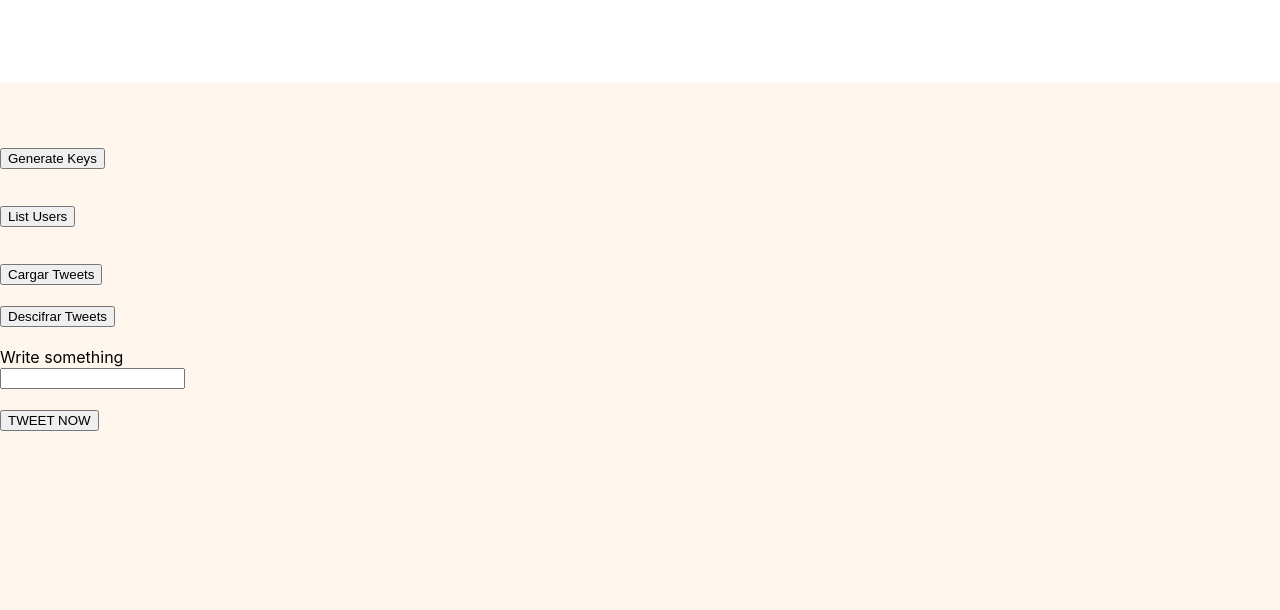
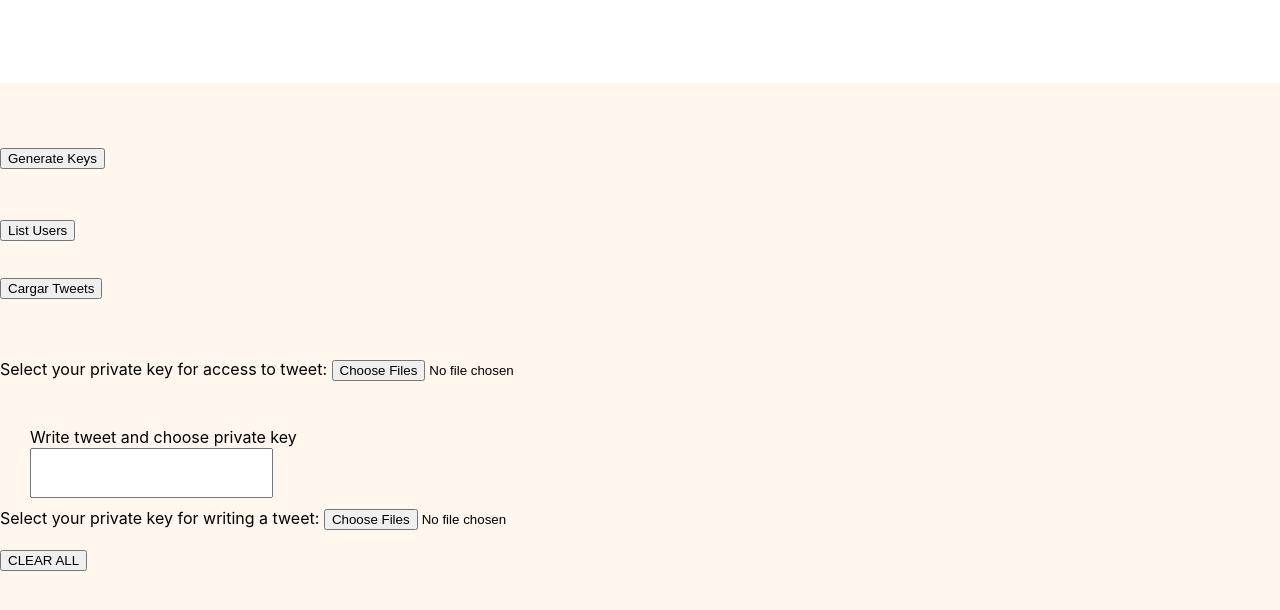
Before and after one commit to jneirar/CryptoTweets, a React (Create React App) app in the folder react-twitter/: page /twitter_auth_callback in a window 1280 px wide. Shown: the top 610 px of the page. Built offline with nearby package versions, Linux system fonts and the light colour scheme.

Commit message:
Update TwitterCallback.js

```diff
--- a/react-twitter/src/TwitterCallback.js
+++ b/react-twitter/src/TwitterCallback.js
@@ -1,35 +1,59 @@
 import React, { useState, useEffect } from 'react';
 import myData from './privateKey.json';
+import myDataRec from './privateKeySUEL.json';
 import axios from 'axios';
 import './App.css';
 import * as functions from "./functions";
 const FileSaver = require('file-saver');
 
 function ab2str(buf) {
-    return String.fromCharCode.apply(null, new Uint8Array(buf));
+    return String.fromCharCode.apply(null, new Int8Array(buf));
 }
 function str2ab(str) {
-    var buf = new ArrayBuffer(str.length*2); // 2 bytes for each char
-    var bufView = new Uint8Array(buf);
+    var buf = new ArrayBuffer(str.length*1); // 2 bytes for each char
+    var bufView = new Int8Array(buf);
     for (var i=0, strLen=str.length; i < strLen; i++) {
         bufView[i] = str.charCodeAt(i);
     }
     return buf;
 }
 
+function stringToHash(string) {
+
+    var hash = 0;
+
+    if (string.length == 0) return hash;
+
+    for (let i = 0; i < string.length; i++) {
+        let char = string.charCodeAt(i);
+        hash = ((hash << 5) - hash) + char;
+        hash = hash & hash;
+    }
+
+    return hash;
+}
+
+
+
 
 function Twittercallback() {
     const API_URL = "http://localhost:5000"
+    const [tweetText, setTweetText] = useState("");
     const [usuarios, setUsuarios] = useState("");
     const [data, setData] = useState({});
     const [keyDisplay, setKeyDisplay] = useState("");
     const [friendKey, setFriendKey] = useState("");
     const [friendKeyTwitter, setFriendKeyTwitter] = useState("");
     const [privateKeyVar, setPrivateKeyVar] = useState({});
+    const [tweetDecripted, setTweetDecripted] = useState("");
+
+    const [textito, setTextito] = useState("");
 
     const [recibirPublicKey, setRecibirPublicKey] = useState("");
 
-    const [tweetText, setTweetText] = useState("");
+    const [tweetTexto, setTweetTexto] = useState("");
+    const [tweetTexto2, setTweetTexto2] = useState("");
+    const [indexTweet, setIndexTweet] = useState(0);
     const [toID, setToID] = useState("");
     const [receiverKey, setReceiverKey] = useState({});
 
@@ -56,84 +80,119 @@ function Twittercallback() {
                 });
     }
 
-    const decrypt = async() =>{
-        //share secret
-        let tweet = tweetsCargados[0];
+    const test = async() =>{
+        const private1 = await functions.importPrivateKeyFromFile(myData);
+        const private2 = await functions.importPrivateKeyFromFile(myDataRec);
+        const public2request =  axios.get(`${API_URL}/get_public_key`, {params: {user_id : "1596050405640867841"}}).then(
+            async function llaves(outputKey) {
+                setRecibirPublicKey(outputKey.data["public_key"]);
+                let aux = JSON.parse(recibirPublicKey);
+                const public2 = await functions.importPublicKeyFromFile(aux);
+                const public1request = axios.get(`${API_URL}/get_public_key`, {params: {user_id : "1169792879813779456"}}).then(
+                    async function llavemia(outputkey2){
+                        let public1temp = outputkey2.data["public_key"];
+                        let public1 = await functions.importPublicKeyFromFile(JSON.parse(public1temp));
+                        const keyShared = await functions.deriveSecretKey(private1, public2);
+                        const keyShared2 = await functions.deriveSecretKey(private2, public1);
+                        const derived11data = await functions.extractData(keyShared);
+                        const derived22data = await functions.extractData(keyShared2);
+                        console.log("derived11data.k: ", derived11data.k);
+                        console.log("derived22data.k: ", derived22data.k);
+                    }
+                )
+            }
+        )
+    }
+
+    const decrypt = async(e) =>{
+        const fileReader = new FileReader();
+        if (e.target.files.length === 0) {
+            console.log("No file");
+            return;
+        }
+        fileReader.readAsText(e.target.files[0], "UTF-8");
+        fileReader.onload = async e => {
+            const keyImported_receive = await functions.importPrivateKeyFromFile(JSON.parse(e.target.result));
+            let tweet = tweetsCargados[indexTweet];
             let tweetID = tweet.id_str;
             let enText = tweet.full_text;
             let fromID = tweet.user.id_str;
             let tweet_nounce = "";
             let tweet_tag = "";
             let aux = {};
-        console.log(tweet);
-        console.log(enText);
-        let prevArray = enText.split(',');
-        console.log(prevArray);
-        let array = new Uint8Array(prevArray);
-        console.log(array);
-        console.log(fromID);
-        console.log(tweetID);
-        const keyImported_receive = await functions.importPrivateKeyFromFile(myData);
-        console.log(keyImported_receive);
-
             const response_leer = axios.get(`${API_URL}/get_public_key`, {params: {user_id : fromID}}).then(
                 async r => {
-                console.log("GET PUBLIC KEY");
-                console.log(r);
                     setRecibirPublicKey(r.data["public_key"]);
+                    console.log(recibirPublicKey);
                     aux = JSON.parse(recibirPublicKey);
-                console.log(aux);
                     const keyImportedFriend = await functions.importPublicKeyFromFile(aux);
                     const keyShared = await functions.deriveSecretKey(keyImported_receive, keyImportedFriend);
+                    const derived11data = await functions.extractData(keyShared);
+                    console.log("KEY SHARED", derived11data.k);
+                    console.log(keyImported_receive);
                     console.log(keyImportedFriend);
                     console.log(keyShared);
 
                     const response_dencrypt = axios.get(`${API_URL}/get_tweet_db_by_id`, {params: {tweet_id : tweetID  }}).then(
                         async res => {
-                        console.log("OUTPUT");
+                            let array = res.data.tweet[7];
+                            tweet_nounce = res.data.tweet[4];
+                            let varNounce = str2ab(tweet_nounce);
+                            tweet_tag = res.data.tweet[5];
+                            let varMAC = str2ab(tweet_tag);
+
                             console.log(res);
-                        tweet_nounce = res.data.tweet[4];
-                        let varNounce = new Uint8Array(tweet_nounce);
-                        tweet_tag = res.data.tweet[5];
-                        let varIV = new Uint8Array(tweet_tag);
-                        console.log(varNounce);
-                        console.log(varIV);
-                        const textDecrypted = await functions.decryptData(keyShared, array, varNounce, varIV);
+                            console.log("text: ", str2ab(array))
+                            console.log("keyShared", keyShared);
+                            console.log("VAR NOUNCE", varNounce);
+                            console.log("varMAC", varMAC);
+                            const textDecrypted = await functions.decryptData(keyShared, str2ab(array), varNounce, varMAC);
+                            console.log(("text original ", textDecrypted));
+                            setTweetDecripted("Texto decifrado: "+ textDecrypted);
+
+                            const updateresponsepost = axios.post(`${API_URL}/update_not_readed_tweet`, {tweet_id_twitter : res.data.tweet[1]}).then(
+                                r =>{console.log(r);
+                                    if(indexTweet == 0){
+                                        setTweetTexto("");
+                                    }else{
+                                        setTweetTexto2("");
+                                    }
+                                    }
+                            )
                         })
-
                 }
             )
         }
 
-    const encrypt = async() =>{
+        //share secret
+
+
+
+    }
+
+    const encrypt = async () =>{
         //const keyShared = await functions.deriveSecretKey(privateKeyVar, keyPublicFriend);
         //read private key from file
         const keyImported = await functions.importPrivateKeyFromFile(myData);
         const keyImportedFriend = await functions.importPublicKeyFromFile(receiverKey);
         const keyShared = await functions.deriveSecretKey(keyImported,keyImportedFriend);
+        const derived11data = await functions.extractData(keyShared);
+        console.log("KEY SHARED", derived11data.k);
         const encryptResult = await functions.encryptData(keyShared, tweetText);
-        let view = new Uint8Array(encryptResult.cipherdata);
-        console.log("VIEW");
-        console.log(view.toString());
-        const finalText = functions.tagToString(view);
-        const finalNounce = functions.tagToString(encryptResult.iv);
-        const finalMac = functions.tagToString(encryptResult.tag);
 
-        console.log("FRIEND ID");
-        console.log(friendKey);
-        console.log("MY ID");
-        console.log(data.id);
-        console.log("My Private Key");
-        console.log(keyImported);
-        console.log("My friend public Key");
-        console.log(keyImportedFriend);
+        let textiton = ab2str(encryptResult.iv);
+        let texts = str2ab(textiton);
 
-        var viewIV = new Uint8Array(encryptResult.iv);
-        var viewTAG = new Uint8Array(encryptResult.tag);
+        let textiton2 = ab2str(encryptResult.tag);
+        let texts2 = str2ab(textiton2);
 
-        const response6 = axios.post(`${API_URL}/post_crypted_tweet`, {tweet_crypted : view.toString(), user_id_sender : data.id.toString(), user_id_receiver : friendKey.toString(), tweet_nounce : viewIV.toString(), tweet_mac : viewTAG.toString()}, {headers: {access_token: data.access_token.toString(), access_token_secret : data.access_token_secret.toString()}})
+        const response6 = axios.post(`${API_URL}/post_crypted_tweet`, {tweet_crypted : ab2str(encryptResult.cipherdata), user_id_sender : data.id.toString(), user_id_receiver : friendKey.toString(), tweet_nounce : ab2str(encryptResult.iv), tweet_mac : ab2str(encryptResult.tag)}, {headers: {access_token: data.access_token.toString(), access_token_secret : data.access_token_secret.toString()}})
             .then(r6 =>{
                 console.log(r6);
+                console.log("keyShared ", keyShared);
+                console.log("text: ", encryptResult.cipherdata);
+                console.log("nounce: ", encryptResult.iv);
+                console.log("mac; ", encryptResult.tag );
             });
     }
 
@@ -187,7 +246,10 @@ function Twittercallback() {
                                     function savePublic(ret){
                                         managePrivateKey(keydata).then(
                                             function savePrivate(retPriv){
-                                                const response2 = axios.post(`${API_URL}/create_user`, {user_username: data.username.toString(), user_id_twitter: data.user_id.toString(), user_public_key: ret.toString(), user_private_key_hashed: retPriv.toString()}).then(r=>{
+
+
+                                                const hash = stringToHash(retPriv.toString());
+                                                const response2 = axios.post(`${API_URL}/create_user`, {user_username: data.username.toString(), user_id_twitter: data.user_id.toString(), user_public_key: ret.toString(), user_private_key_hashed: hash}).then(r=>{
                                                     console.log(r);
                                                 });
                                                 setKeyDisplay(ret);
@@ -211,11 +273,13 @@ function Twittercallback() {
 
 
     function listUsers(e){
-        const response =  axios.get(`${API_URL}/get_users`, { params: {user_id : data.user_id.toString() ,access_token: data.access_token.toString(), access_token_secret : data.access_token_secret.toString()}}).then(s => {
+        const response =  axios.get(`${API_URL}/get_users`, { params: {user_id : data.user_id.toString() ,access_token: data.access_token.toString(), access_token_secret : data.access_token_secret.toString()}}).then(async s => {
                 console.log(s);
                 setFriendKey(s.data.users[0].user_id);
                 setFriendKeyTwitter(s.data.users[0].user_id_twitter);
-            setUsuarios("Registered Users:\n" + s.data.users[0].username + "     " + "Public Key:  " + s.data.users[0]["public_key"] );
+                const p = await functions.importPublicKeyFromFile((JSON.parse(s.data.users[0]["public_key"])));
+                const derived22data = await functions.extractData(p);
+                setUsuarios(s.data.users[0].username);
             }
         )
     }
@@ -237,12 +301,48 @@ function Twittercallback() {
             console.log(r);
             setTweetsCargados(r.data.tweets);
             console.log(tweetsCargados);
+            setTweetTexto("1.- De: "+ r.data.tweets[0]["user"]["name"] + "   Text: " + r.data.tweets[0]["full_text"]);
+            if(r.data.tweets_number > 1){
+                setTweetTexto2("2.- De: "+ r.data.tweets[1]["user"]["name"] + "   Text: " + r.data.tweets[1]["full_text"]);
+            }
         });
     }
 
     function escribirTweet(e){
         //Encriptamos tweet
-        encrypt();
+        const fileReader = new FileReader();
+        if (e.target.files.length === 0) {
+            console.log("No file");
+            return;
+        }
+        fileReader.readAsText(e.target.files[0], "UTF-8");
+        fileReader.onload = async e => {
+            const keyImported = await functions.importPrivateKeyFromFile(JSON.parse(e.target.result));
+            const keyImportedFriend = await functions.importPublicKeyFromFile(receiverKey);
+            const keyShared = await functions.deriveSecretKey(keyImported,keyImportedFriend);
+            const derived11data = await functions.extractData(keyShared);
+            console.log("KEY SHARED", derived11data.k);
+            const encryptResult = await functions.encryptData(keyShared, tweetText);
+
+            let textiton = ab2str(encryptResult.iv);
+            let texts = str2ab(textiton);
+
+            let textiton2 = ab2str(encryptResult.tag);
+            let texts2 = str2ab(textiton2);
+
+            const response6 = axios.post(`${API_URL}/post_crypted_tweet`, {tweet_crypted : ab2str(encryptResult.cipherdata), user_id_sender : data.id.toString(), user_id_receiver : friendKey.toString(), tweet_nounce : ab2str(encryptResult.iv), tweet_mac : ab2str(encryptResult.tag)}, {headers: {access_token: data.access_token.toString(), access_token_secret : data.access_token_secret.toString()}})
+                .then(r6 =>{
+                    console.log(r6);
+                    console.log("keyShared ", keyShared);
+                    console.log("text: ", encryptResult.cipherdata);
+                    console.log("nounce: ", encryptResult.iv);
+                    console.log("mac; ", encryptResult.tag );
+                });
+
+
+        }
+
+        //encrypt();
 
     }
 
@@ -252,11 +352,34 @@ function Twittercallback() {
             console.log("PUBLIC KEY SLECTED: ", r.data["public_key"]);
             setReceiverKey(JSON.parse(r.data["public_key"].toString()));
             //setFriendKey(r.data["public_key"].toString());
+            setTextito("Usuario seleccionado");
         });
     }
 
     function dencrypt(e){
-        decrypt();
+        decrypt(e);
+    }
+
+    function testKey(){
+        test();
+    }
+
+    function clear(){
+        setKeyDisplay("");
+        setTextito("");
+        setTweetTexto("");
+        setUsuarios("");
+        setTweetDecripted("");
+    }
+
+    function set0(){
+        setIndexTweet(0);
+        console.log("index : ", indexTweet);
+    }
+
+    function set1(){
+        setIndexTweet(1);
+        console.log("index : ", indexTweet);
     }
 
 
@@ -274,41 +397,52 @@ function Twittercallback() {
         <div style={{backgroundColor: "#fff6ed", paddingTop:"5%", paddingBottom:"100%"}}>
 
             <button className={"ActionButton"} onClick={CheckUsers}>Generate Keys</button>
-            <p>{keyDisplay}</p>
+            <p style={{paddingLeft: "35px"}}>{keyDisplay}</p>
             <simpleTextLayout/>
 
-            <div style={{paddingTop: "20px"}}></div>
+            <div style={{paddingTop: "40pxpx"}}></div>
             <div className={"KeyText"}>
                 <div className={keyDisplay ? "col" : ""}>
                 </div>
             </div>
-            <button className={"ActionButton"} onClick={listUsers}>List Users</button>
-            <p onClick={getInfo}>{usuarios}</p>
+            <button className={"ActionButton"}  style={{marginTop: "35px"}} onClick={listUsers}>List Users</button>
+            <p  style={{paddingLeft: "35px"}} onClick={getInfo}>{usuarios}</p>
+            <p style={{paddingLeft: "40px"}} >{textito}</p>
 
             <div style={{paddingTop: "20px"}}></div>
             <div>
                 <button className={"ActionButton"} onClick={cargarTweet}>Cargar Tweets</button>
                 <div style={{paddingTop: "20px"}}></div>
+                <p style={{paddingLeft: "35px", marginBottom: "40px"}} onClick={set0} >{tweetTexto}</p>
+                <p style={{paddingLeft: "35px", marginBottom: "40px"}} onClick={set1} >{tweetTexto2}</p>
             </div>
-            <div>
-                <button className={"ActionButton"} onClick={dencrypt}>Descifrar Tweets</button>
-                <div style={{paddingTop: "20px"}}></div>
+            <div className={"ActionButton"}>
+                <label htmlFor="myfile" >Select your private key for access to tweet:         </label>
+                <input id="myfile"  onChange={dencrypt} type="file" accept='.json' multiple />
+                <div style={{paddingBottom: "0px"}}></div>
             </div>
-            <div >
+            <p style={{paddingLeft: "35px"}}>{tweetDecripted}</p>
+            <div style={{ paddingTop:"30px"}}>
+                    <div style={{paddingLeft: "30px"}} >Write tweet and choose private key</div>
 
-                Write something
-                            <br></br>
-                <input
+
+                <input style={{marginLeft: "30px", paddingBottom: "30px", paddingRight: "60px"}}
                     type="text"
                     value={tweetText}
                     onChange={(e) => setTweetText(e.target.value)}
                 />
                 <br></br>
-                <div style={{paddingTop: "20px"}}></div>
-                <button className={"ActionButton"} onClick={escribirTweet}>TWEET NOW</button>
+                <div style={{paddingTop: "10px"}}></div>
+                <div className={"ActionButton"} >
+                    <label htmlFor="myfile" >Select your private key for writing a tweet:         </label>
+                    <input onChange={escribirTweet} type="file" accept='.json' multiple/>
+                </div>
+
 
 
             </div>
+
+            <button style={{marginTop: "20px"}} className={"ActionButton"} onClick={clear}>CLEAR ALL</button>
         </div>
     </div>
   );
```
Lines whose indentation alone changed are shown as unchanged.
